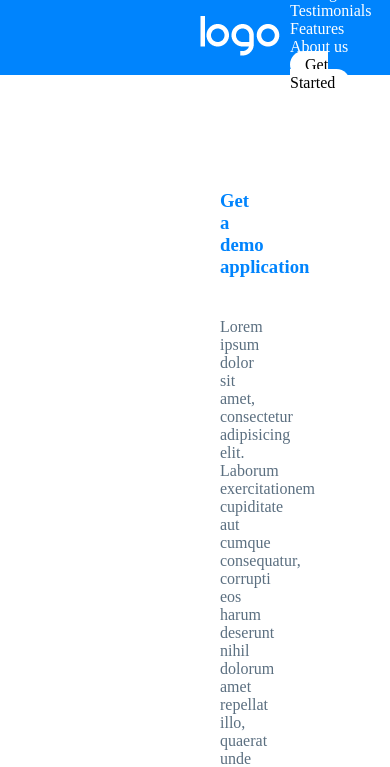
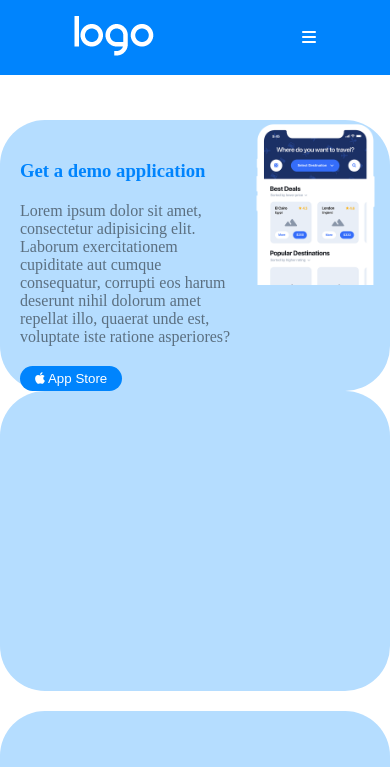
Before and after one commit to tomms25/htmlcss-responsive-layout, a plain HTML site: page index.html in a window 390 px wide. Shown: the top 767 px of the page. Drawn offline with Linux system fonts and the light colour scheme.

Commit message:
correzione margini

```diff
--- a/css/master.css
+++ b/css/master.css
@@ -19,11 +19,11 @@
 }
 
 .t-right{
-    margin-left: 200px;
+    margin: 0 auto;
 }
 
 .t-left{
-    margin-right: 200px;
+    margin: 0 auto;
 }
 
 .t-left li{
@@ -46,13 +46,17 @@ a{
     padding: 5px 15px;
 }
 
+#menu-mobile{
+    display: none;
+}
+
 
 
 /* First Section */
 
 .cards-container{
     max-width: 900px;
-    margin: 150px 200px;
+    margin: 120px auto;
     display: flex;
     justify-content: space-between;
     align-items: center;
@@ -72,7 +76,7 @@ a{
 }
 
 .card-bigger{
-    height: 300px;
+    /* height: 300px; */
     width: calc(100%/3 *2);
     background-color: #b5ddff;
     border-radius: 45px;
@@ -87,12 +91,12 @@ a{
 
 .cb-text h3{
     color: #0084fd;
-    margin-bottom: 40px;
+    margin-bottom: 20px;
 }
 
 .cb-text p{
     color: #5b6f80;
-    margin-bottom: 40px;
+    margin-bottom: 20px;
 }
 
 #app-store{
@@ -121,8 +125,19 @@ a{
 
 /* Smartphone */
 @media screen and (max-width: 480px) {
+
+    #menu-desktop{
+        display: none;
+    }
+
+    #menu-mobile{
+        display: inline-block;
+        color: white;
+    }
+
     .cards-container{
         display: block;
+        margin: 120px auto;
     }
 
     .card, .card-bigger{
--- a/index.html
+++ b/index.html
@@ -18,7 +18,7 @@
                 <a href="logo"><img src="img/logo.png" alt=""></a>
             </div>
             <div class="t-left">
-                <nav>
+                <nav id="menu-desktop">
                     <ul>
                         <li><a href="planning">Planning</a></li>
                         <li><a href="planning">Testimonials</a></li>
@@ -26,6 +26,9 @@
                         <li><a href="planning">About us</a></li>
                         <li><a id="button" href="planning">Get Started</a></li>
                     </ul>
+                </nav>
+                <nav id="menu-mobile">
+                    <i class="fa-solid fa-bars"></i>
                 </nav>
             </div>
         </div>
```
